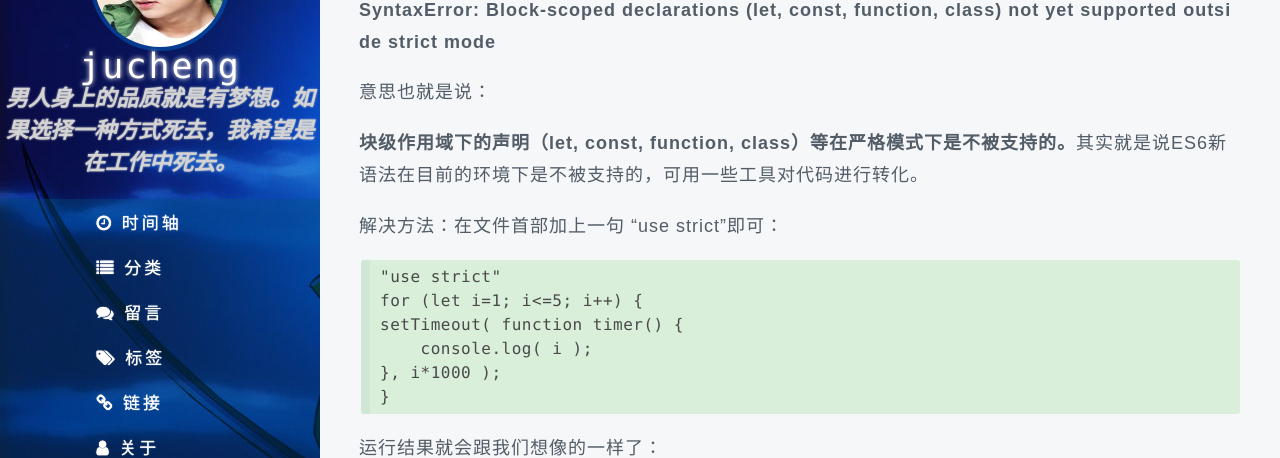
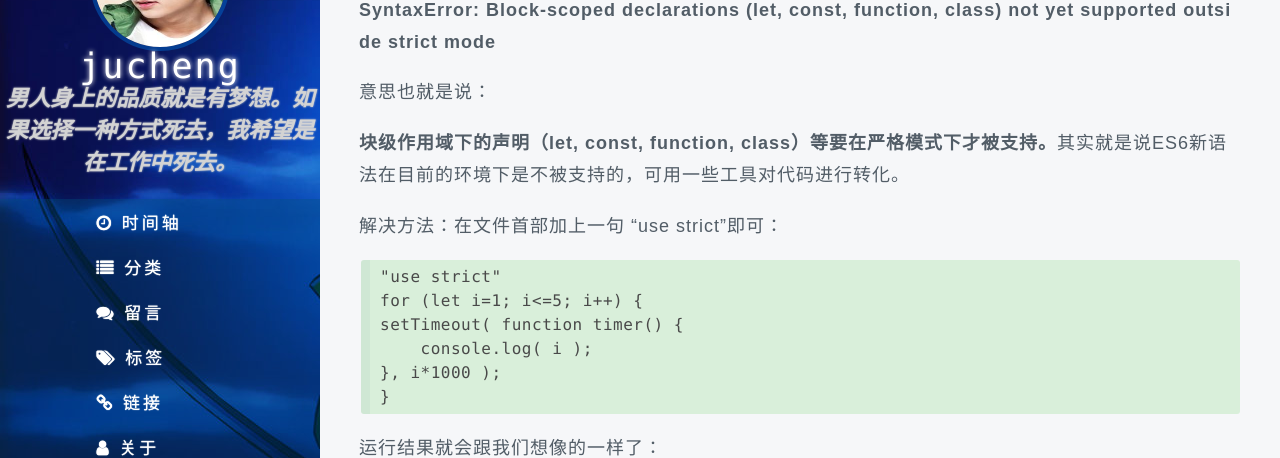
Before and after one commit to jucheng/jucheng.github.io, a Jekyll site: the page built from _posts/2016-12-13-FEW- Closure.md, in a window 1280 px wide and 900 px high, scrolled down 4593 px, cut to the strip 127-585 px from the top of the window. Built offline with Jekyll 4.4.1, drawn with Linux system fonts in a browser that asks for light colours; nearby versions of some CDN libraries; comment, search, counter and statistics services are not loaded.

Commit message:
2016-12-13-FEW- Closure
modify  content another

```diff
--- a/_posts/2016-12-13-FEW- Closure.md
+++ b/_posts/2016-12-13-FEW- Closure.md
@@ -153,7 +153,7 @@ bar() 显然可以被正常执行。但是在这个例子中，它在自己定
 
 意思也就是说：
 
-**块级作用域下的声明（let, const, function, class）等在严格模式下是不被支持的。**其实就是说ES6新语法在目前的环境下是不被支持的，可用一些工具对代码进行转化。
+**块级作用域下的声明（let, const, function, class）等要在严格模式下才被支持。**其实就是说ES6新语法在目前的环境下是不被支持的，可用一些工具对代码进行转化。
 
 解决方法：在文件首部加上一句 "use strict"即可：
 
```
